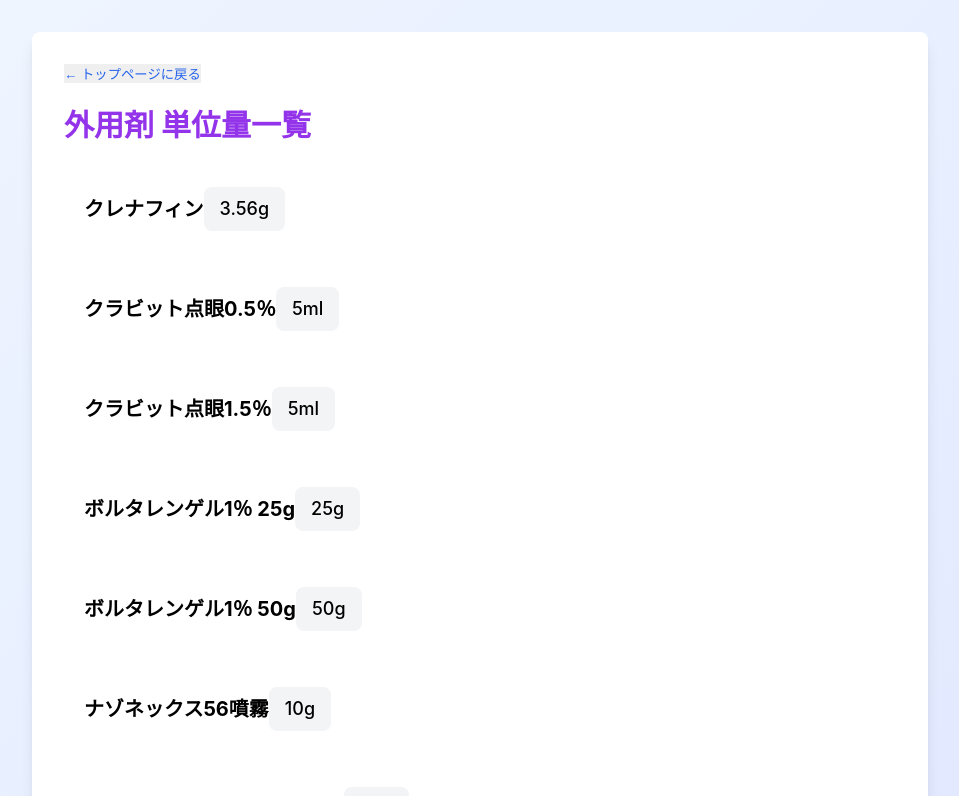
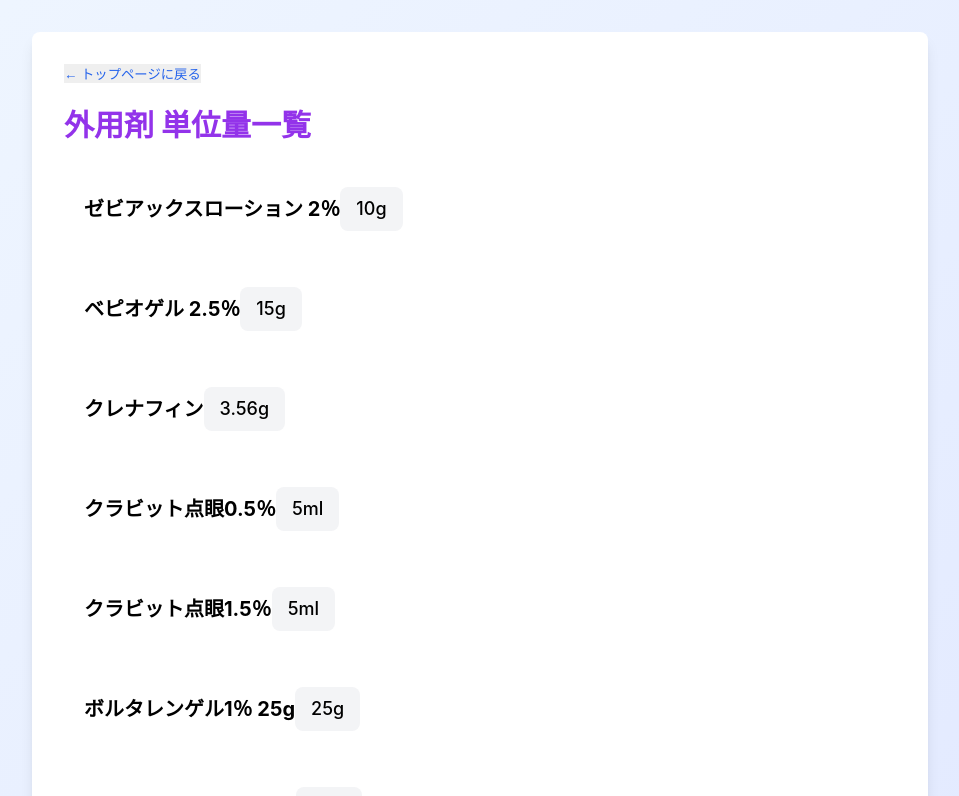
Before and after one commit to makizo/crmed, a React (Vite) app: page /extmedvalue in a window 1280 px wide. Shown: the top 796 px of the page, without its empty margins (160-1119 px from the left). Built offline with nearby package versions, Linux system fonts and the light colour scheme.

Commit message:
extMedValue.js: add some content.

```diff
--- a/src/data/extMedValue.js
+++ b/src/data/extMedValue.js
@@ -1,4 +1,14 @@
 export const extMedValue = [
+  {
+    medName: 'ゼビアックスローション 2％',
+    contentValue: '10g',
+    yomi: 'zebiakkusurosyonn'
+  },
+  {
+    medName: 'ベピオゲル 2.5％',
+    contentValue: '15g',
+    yomi: 'bepio'
+  },
   {
     medName: 'クレナフィン',
     contentValue: '3.56g',
```
